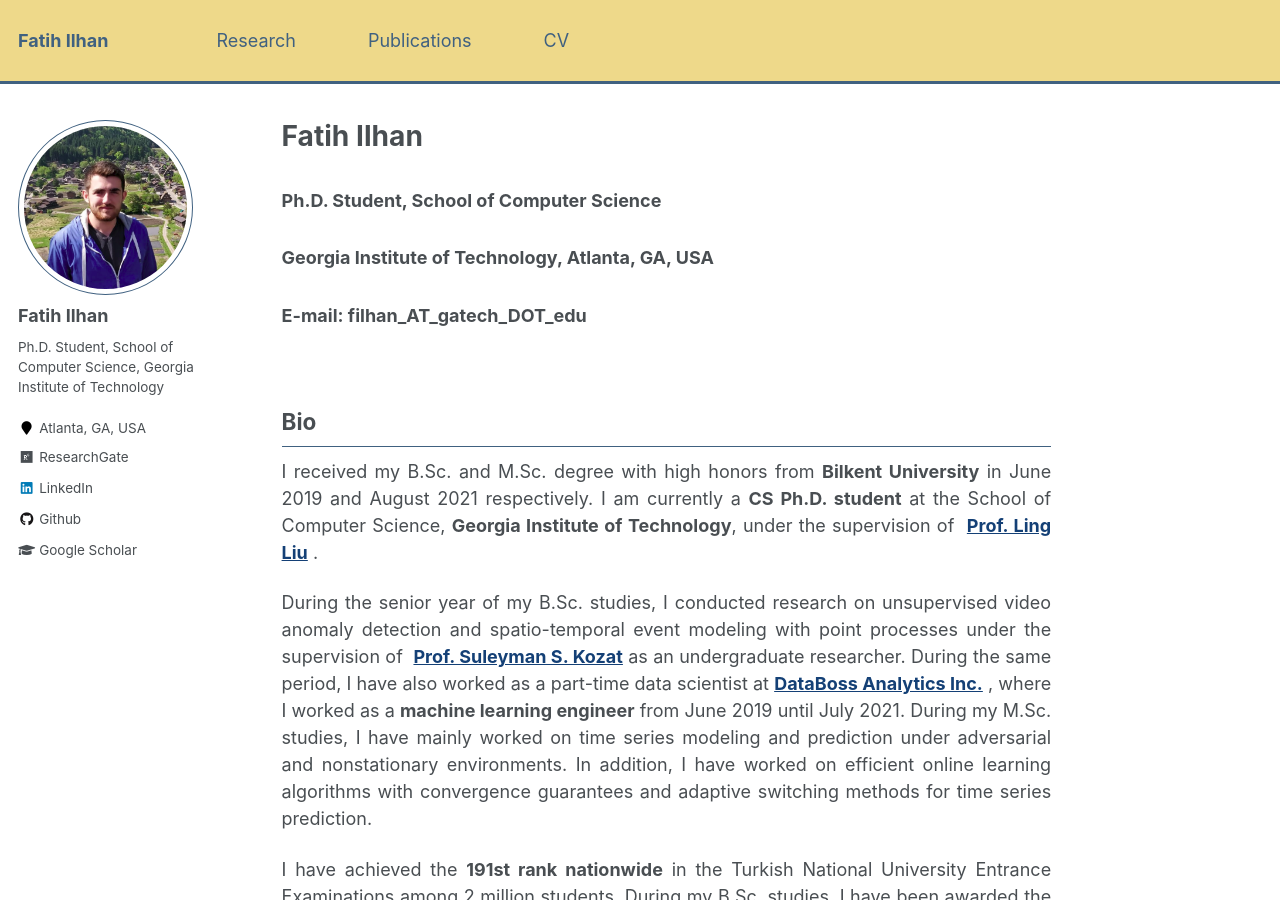
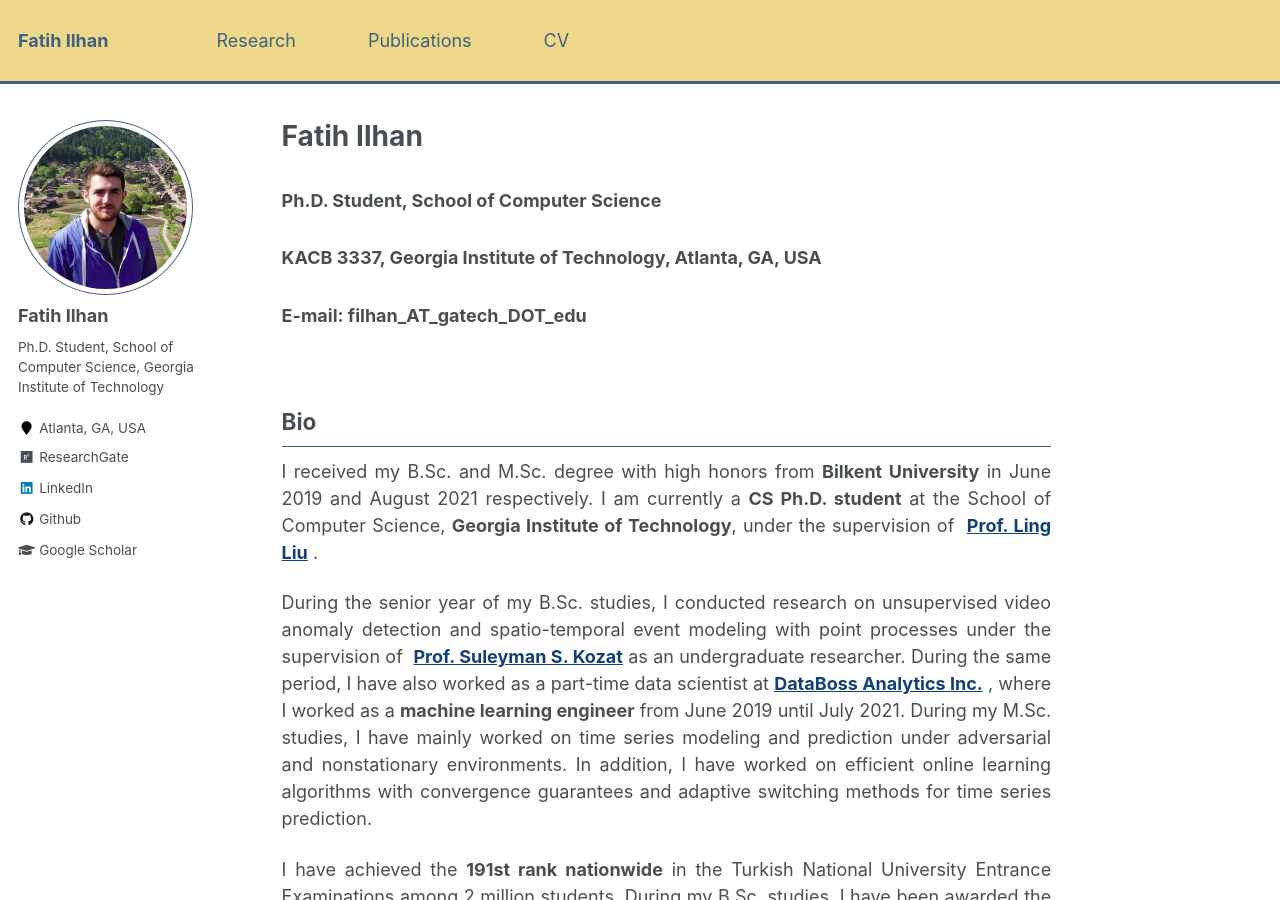
Before and after one commit to fatih-ilhan/fatih-ilhan.github.io, a Jekyll site: the page built from _pages/about.md, in a window 1280 px wide and 900 px high. Built offline with Jekyll 4.4.1, drawn with Linux system fonts in a browser that asks for light colours.

Commit message:
Updated address

```diff
--- a/_pages/about.md
+++ b/_pages/about.md
@@ -11,7 +11,7 @@ redirect_from:
 # Fatih Ilhan
 
 ### Ph.D. Student, School of Computer Science
-### Georgia Institute of Technology, Atlanta, GA, USA
+### KACB 3337, Georgia Institute of Technology, Atlanta, GA, USA
 ### E-mail: filhan_AT_gatech_DOT_edu
 
 
```
